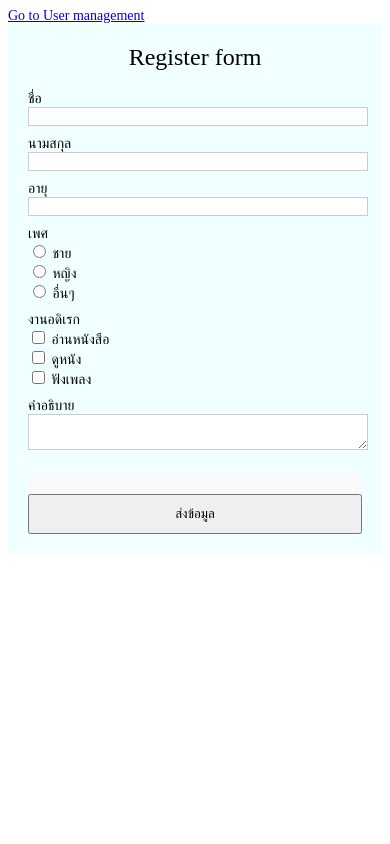
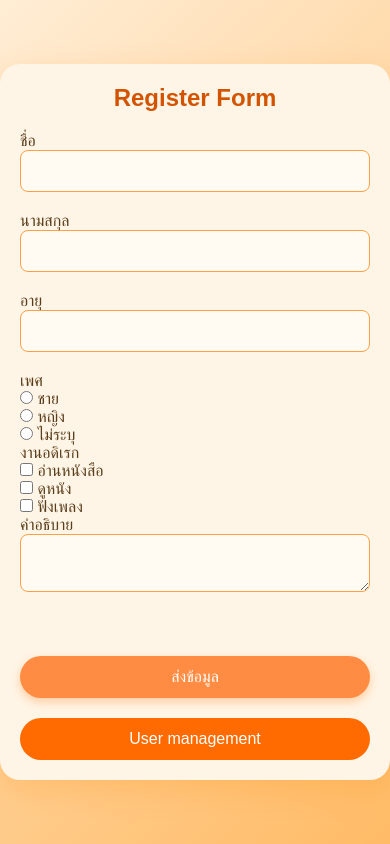
Before and after one commit to Thawin83/241-2567-700, a website: page index.html in a window 390 px wide. Drawn offline with nearby package versions, Linux system fonts and the light colour scheme.

Commit message:
Add files via upload

```diff
--- a/docker-compose.yml
+++ b/docker-compose.yml
@@ -1,4 +1,4 @@
-vversion: '3.7'
+version: '3.7'
 
 services:
   db:
--- a/index.html
+++ b/index.html
@@ -1,31 +1,39 @@
 <!DOCTYPE html>
 <html lang="en">
+
 <head>
-
+    <!--ไม่แสดงออกหน้าเว็บ-->
     <meta charset="UTF-8">
     <meta name="viewport" content="width=device-width, initial-scale=1.0">
     <title>Document</title>
-    <link rel="stylesheet" href="styles.css">
+    <link rel="stylesheet" href="style.css">
 
 </head>
 <body>
-    <a href="user.html">Go to User management</a>
+    <!--form-->
+
+
+
     <div class="container">
         <div class="header">
-            Register form
+            Register Form
         </div>
+
         <div class="flex form-input">
             <div class="header-form">ชื่อ</div>
-            <input class="form" name="firstname" type="text">
+            <input class="form" name="firstName" type="text">
         </div>
+
         <div class="flex form-input">
             <div class="header-form">นามสกุล</div>
-            <input class="form" name="lastname" type="text">
+            <input class="form" name="lastName" type="text">
         </div>
+
         <div class="flex form-input">
             <div class="header-form">อายุ</div>
-            <input class="form" name="age" type="number" min="0" max="100">
+                <input class="form" name="age" type="number" min="0" max="100">
         </div>
+
         <div class="flex gender form-input">
             <div class="header-form">เพศ</div>
             <div class="flex">
@@ -36,10 +44,11 @@
                     <input name="gender" type="radio" value="หญิง"> หญิง
                 </div>
                 <div>
-                    <input name="gender" type="radio" value="อื่นๆ"> อื่นๆ
+                    <input name="gender" type="radio" value="ไม่ระบุ"> ไม่ระบุ
                 </div>
             </div>
         </div>
+
         <div class="form-input">
             งานอดิเรก
             <div>
@@ -52,18 +61,29 @@
                 <input name="interest" type="checkbox" value="ฟังเพลง"> ฟังเพลง
             </div>
         </div>
+
         <div class="form-input">
             คำอธิบาย
             <textarea name="description"></textarea>
         </div>
 
-        <div id=message class="message" ></div>
+        <div id = message class="message"></div>
 
         <div class="center">
-                <button onclick="submitData()" class="button">ส่งข้อมูล</button>
+            <button onclick="submitData()" class="bunton">ส่งข้อมูล</button>
         </div>
+
+        <div class="center_button">
+            <a href="user.html" class="btn">User management</a>
+
+        </div>
+
+
+
     </div>
     <script src="https://cdn.jsdelivr.net/npm/axios@1.6.7/dist/axios.min.js"></script>
     <script src="index.js"></script>
+
 </body>
+
 </html>
--- a/style.css
+++ b/style.css
@@ -1,176 +1,143 @@
-@font-face {
-    font-family: 'Kanit';
-    src: url('Kanit/Kanit-Regular.ttf') format('truetype');
-    font-weight: normal;
-    font-style: normal;
+/* General Reset */
+* {
+    margin: 0;
+    padding: 0;
+    box-sizing: border-box;
 }
 
 body {
-    font-family: 'Kanit', sans-serif;
-    background: linear-gradient(135deg, #ffe600fd, #ff5e00);
-    margin: 0;
-    padding: 0;
-    animation: fadeIn 1s ease-in-out;
+    font-family: 'Poppins', sans-serif;
+    background: linear-gradient(135deg, #ffedd5, #ffbb66); /* ไล่สีส้มพาสเทล */
+    color: #5a3e1b; /* สีน้ำตาลเข้ม */
+    display: flex;
+    justify-content: center;
+    align-items: center;
+    height: 100vh;
+    font-size: 16px;
 }
 
+/* Container */
 .container {
+    background-color: #fff5e6; /* สีครีม */
+    padding: 40px;
+    border-radius: 20px;
+    box-shadow: 0 10px 30px rgba(255, 136, 0, 0.2);
     width: 100%;
-    max-width: 640px;
-    margin: 20px auto;
-    padding: 20px;
-    background-color: rgb(243, 236, 218);
-    border-radius: 10px;
-    box-shadow: 0px 4px 8px rgba(0, 0, 0, 0.1);
-    animation: slideIn 1s ease-out;
+    max-width: 600px;
+    transition: transform 0.3s ease, box-shadow 0.3s ease;
 }
 
+.container:hover {
+    transform: translateY(-5px);
+    box-shadow: 0 15px 50px rgba(255, 136, 0, 0.3);
+}
+
+/* Header */
 .header {
-    font-size: 30px;
+    font-size: 28px;
+    font-weight: bold;
     text-align: center;
     margin-bottom: 20px;
-    font-weight: bold;
-    animation: bounceIn 1s ease-out;
+    color: #d35400; /* สีส้มเข้ม */
 }
 
-.flex {
-    display: flex;
-    align-items: center;
-    gap: 10px;
+/* Form Input */
+.form, textarea {
+    padding: 12px;
+    font-size: 16px;
+    border: 1px solid #ff9f43;
+    border-radius: 8px;
+    width: 100%;
+    margin-bottom: 20px;
+    background-color: #fffaf2;
 }
 
-.form-group {
-    margin-bottom: 15px;
-    animation: fadeIn 1s ease-out;
+.form:focus, textarea:focus {
+    border-color: #ff6f00;
+    box-shadow: 0 0 8px rgba(255, 111, 0, 0.3);
 }
 
-input.form, textarea {
-    border: 1px solid #ccc;
+/* Buttons */
+button {
+    background-color: #ff8c42;
+    color: white;
+    padding: 12px 24px;
+    font-size: 18px;
+    border: none;
+    border-radius: 30px;
+    cursor: pointer;
+    transition: all 0.3s ease;
     width: 100%;
-    padding: 8px;
-    border-radius: 5px;
-    font-size: 16px;
-    background-color: #fff;
-    transition: border-color 0.3s ease, box-shadow 0.3s ease, transform 0.2s ease;
+    box-shadow: 0 4px 10px rgba(255, 111, 0, 0.3);
 }
 
-input.form:focus, textarea:focus {
-    border-color: #f08800;
-    outline: none;
-    box-shadow: 0 0 8px rgba(255, 136, 0, 0.5);
-    background-color: #f9f9f9;
-    transform: scale(1.05);
+button:hover {
+    background-color: #e67e22;
+    transform: translateY(-3px);
 }
 
-textarea {
-    padding: 10px;
-    border-radius: 8px;
-    border: 1px solid #ddd;
-    background-color: #f7f7f7;
-    box-shadow: inset 0px 1px 3px rgba(0, 0, 0, 0.1);
+button:active {
+    background-color: #cc6a1f;
+    transform: translateY(2px);
 }
 
-.center {
+/* Link Button */
+.btn {
+    display: inline-block;
+    text-decoration: none;
+    background-color: #ff6b00;
+    color: white;
+    padding: 12px 24px;
+    border-radius: 30px;
     text-align: center;
+    font-size: 18px;
+    width: 100%;
+    margin-top: 20px;
+    transition: all 0.3s ease;
 }
 
-.button {
-    background-color: #ff8800;
-    color: white;
-    border: 0;
-    width: 100%;
-    height: 40px;
-    cursor: pointer;
-    border-radius: 5px;
-    font-size: 16px;
-    transition: background-color 0.3s ease, transform 0.2s ease, box-shadow 0.2s ease;
+.btn:hover {
+    background-color: #e65c00;
+    transform: translateY(-3px);
 }
 
-.button:hover {
-    background-color: #ff8800;
-    transform: scale(1.1);
-    box-shadow: 0 4px 8px rgba(0, 0, 0, 0.2);
+.btn:active {
+    background-color: #cc5000;
+    transform: translateY(2px);
 }
 
-.button:active {
-    transform: scale(0.95);
-    box-shadow: 0 2px 5px rgba(0, 0, 0, 0.2);
-}
-
+/* Messages */
 .message {
-    margin-bottom: 10px;
-    padding: 15px;
-    border-radius: 8px;
-    font-size: 16px;
+    margin-top: 20px;
+    font-size: 14px;
+    font-weight: bold;
     text-align: center;
-    animation: fadeIn 0.5s ease-in-out;
+    padding: 10px;
+    border-radius: 5px;
 }
 
 .message.success {
-    background-color: #d4edda;
-    color: #155724;
-    border: 1px solid #c3e6cb;
-    display: block;
+    background-color: #ffe5b4;
+    color: #d35400;
 }
 
 .message.danger {
-    background-color: #f8d7da;
-    color: #721c24;
-    border: 1px solid #f5c6cb;
-    display: block;
+    background-color: #ffb3b3;
+    color: #c0392b;
 }
 
-/* แอนิเมชั่น */
-@keyframes fadeIn {
-    from {
-        opacity: 0;
+/* Responsive */
+@media (max-width: 600px) {
+    .container {
+        padding: 20px;
     }
-    to {
-        opacity: 1;
+    .header {
+        font-size: 24px;
+    }
+    .form, textarea {
+        font-size: 14px;
+    }
+    button, .btn {
+        font-size: 16px;
     }
 }
-
-@keyframes bounceIn {
-    from {
-        transform: scale(0.5);
-        opacity: 0;
-    }
-    to {
-        transform: scale(1);
-        opacity: 1;
-    }
-}
-
-@keyframes slideIn {
-    from {
-        transform: translateY(30px);
-        opacity: 0;
-    }
-    to {
-        transform: translateY(0);
-        opacity: 1;
-    }
-}
-
-@media screen and (max-width: 768px) {
-    .flex {
-        flex-direction: column;
-        align-items: flex-start;
-    }
-
-    .header {
-        font-size: 24px;
-        margin-bottom: 15px;
-    }
-
-    .button {
-        width: 100%;
-    }
-
-    .container {
-        padding: 15px;
-    }
-
-    .form-group {
-        margin-bottom: 15px;
-    }
-}
--- a/user.css
+++ b/user.css
@@ -1,9 +1,8 @@
-@import url('https://fonts.googleapis.com/css2?family=Poppins:wght@300;400;600&display=swap');
-
+/* General Body Style */
 body {
     font-family: 'Poppins', sans-serif;
-    background: linear-gradient(135deg, #ffd000, #faf0c4);
-    color: #ff3c00;
+    background: linear-gradient(135deg, #ffedd5, #ffbb66); /* ไล่สีส้มพาสเทล */
+    color: #5a3e1b;
     margin: 0;
     padding: 0;
     display: flex;
@@ -17,15 +16,15 @@ body {
     font-weight: 600;
     text-align: center;
     padding: 20px 0;
-    color: #fff;
-    text-shadow: 2px 2px 10px rgba(0, 0, 0, 0.2);
+    color: #d35400; /* สีส้มเข้ม */
+    text-shadow: 2px 2px 10px rgba(0, 0, 0, 0.1);
 }
 
 /* Container */
 .container {
-    background: rgba(255, 255, 255, 0.9);
-    border-radius: 20px;
-    box-shadow: 0 10px 20px rgba(0, 0, 0, 0.2);
+    background: rgba(255, 245, 230, 0.95);
+    border-radius: 10px;
+    box-shadow: 0 5px 15px rgba(255, 136, 0, 0.2);
     width: 80%;
     max-width: 900px;
     padding: 30px;
@@ -35,7 +34,7 @@ body {
 
 /* Navbar */
 .navbar {
-    background: linear-gradient(135deg, #ffae00, #fff064);
+    background: #e67e22; /* สีส้ม */
     padding: 12px 0;
     position: fixed;
     bottom: 20px;
@@ -43,7 +42,7 @@ body {
     transform: translateX(-50%);
     width: 85%;
     border-radius: 50px;
-    box-shadow: 0 5px 15px rgba(0, 0, 0, 0.3);
+    box-shadow: 0 5px 15px rgba(255, 136, 0, 0.2);
 }
 
 .navbar ul {
@@ -77,9 +76,9 @@ body {
     width: 90%;
     max-height: 400px;
     overflow-y: auto;
-    border-radius: 15px;
-    box-shadow: 0px 4px 10px rgba(0, 0, 0, 0.2);
-    background: rgba(255, 255, 255, 0.9);
+    border-radius: 10px;
+    box-shadow: 0px 4px 10px rgba(255, 136, 0, 0.2);
+    background: rgba(255, 245, 230, 0.9);
     padding: 20px;
 }
 
@@ -91,26 +90,77 @@ table {
 }
 
 thead {
-    background: #e69a0e;
+    background: #d35400;
     color: white;
 }
 
 th, td {
     padding: 12px;
     text-align: left;
-    border-bottom: 1px solid #ddd;
+    border-bottom: 1px solid #ffb47d;
 }
 
 tbody tr:nth-child(even) {
-    background-color: #f8c291;
+    background-color: #ffe5b4;
 }
 
 tbody tr:nth-child(odd) {
-    background-color: #fad0c4;
+    background-color: #fff2e6;
 }
 
 tbody tr:hover {
-    background-color: #f5a244;
+    background-color: #ffbb66;
     color: white;
     transition: 0.3s;
 }
+
+/* Button Styling */
+button {
+    background-color: #ff8c42;
+    color: white;
+    padding: 12px 24px;
+    font-size: 18px;
+    border: none;
+    border-radius: 30px;
+    cursor: pointer;
+    transition: all 0.3s ease;
+    box-shadow: 0 4px 12px rgba(255, 136, 0, 0.3);
+}
+
+button:hover {
+    background-color: #e67e22;
+    transform: translateY(-4px);
+}
+
+button:active {
+    background-color: #cc6a1f;
+    transform: translateY(2px);
+}
+
+/* Centering Button */
+.center {
+    text-align: center;
+}
+
+/* Link Button */
+.btn {
+    display: inline-block;
+    text-decoration: none;
+    background-color: #ff6b00;
+    color: white;
+    padding: 12px 24px;
+    border-radius: 30px;
+    text-align: center;
+    font-size: 18px;
+    transition: background-color 0.3s ease, transform 0.2s ease-in-out;
+}
+
+.btn:hover {
+    background-color: #e65c00;
+    transform: translateY(-4px);
+}
+
+.btn:active {
+    background-color: #cc5000;
+    transform: translateY(2px);
+}
```
Also changed, not shown: index.js (+1 -22 lines), package.json (+8 -144 lines), user.html (+36 -5 lines), user.js (+55 -36 lines), 1 other file.
